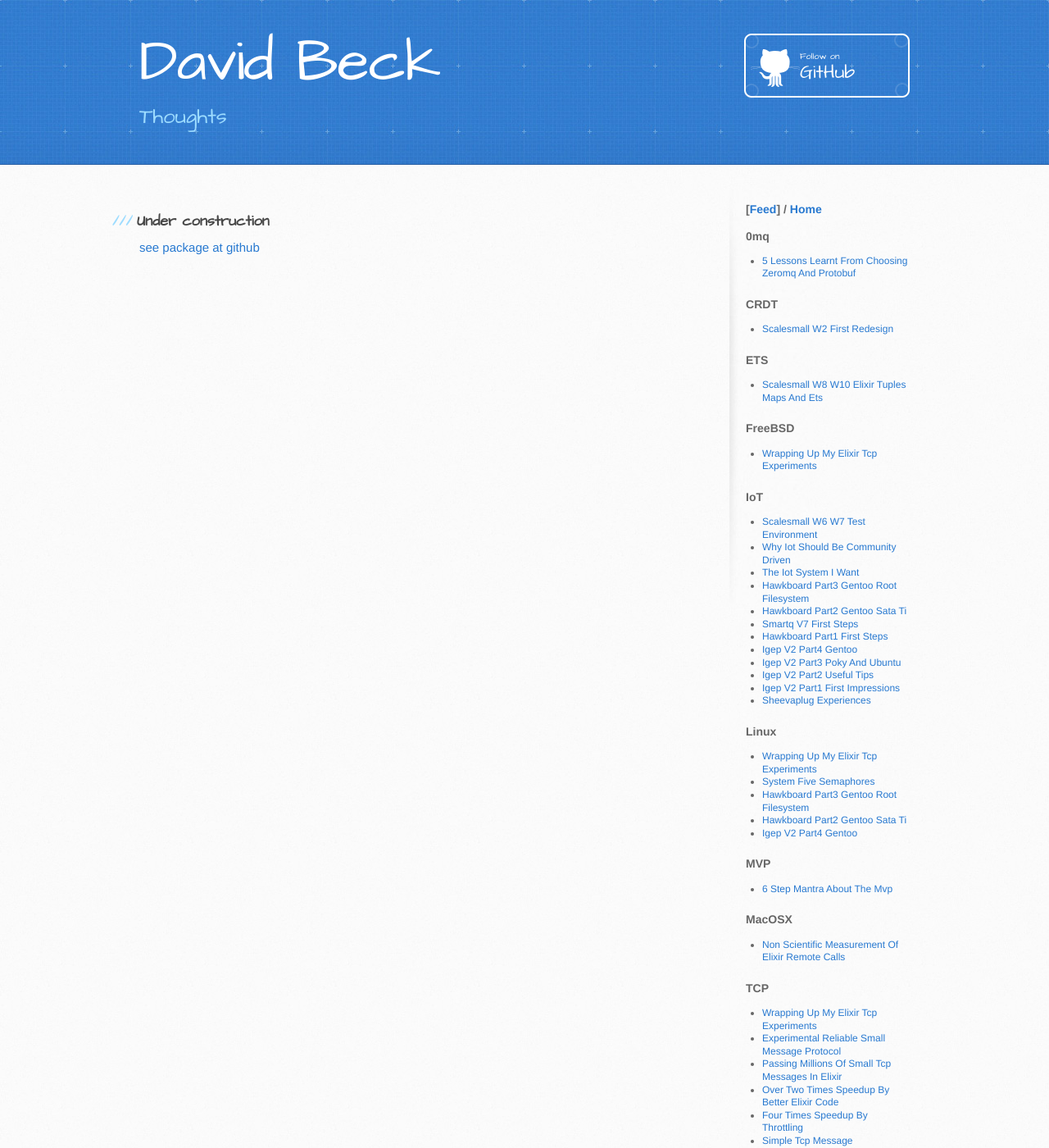
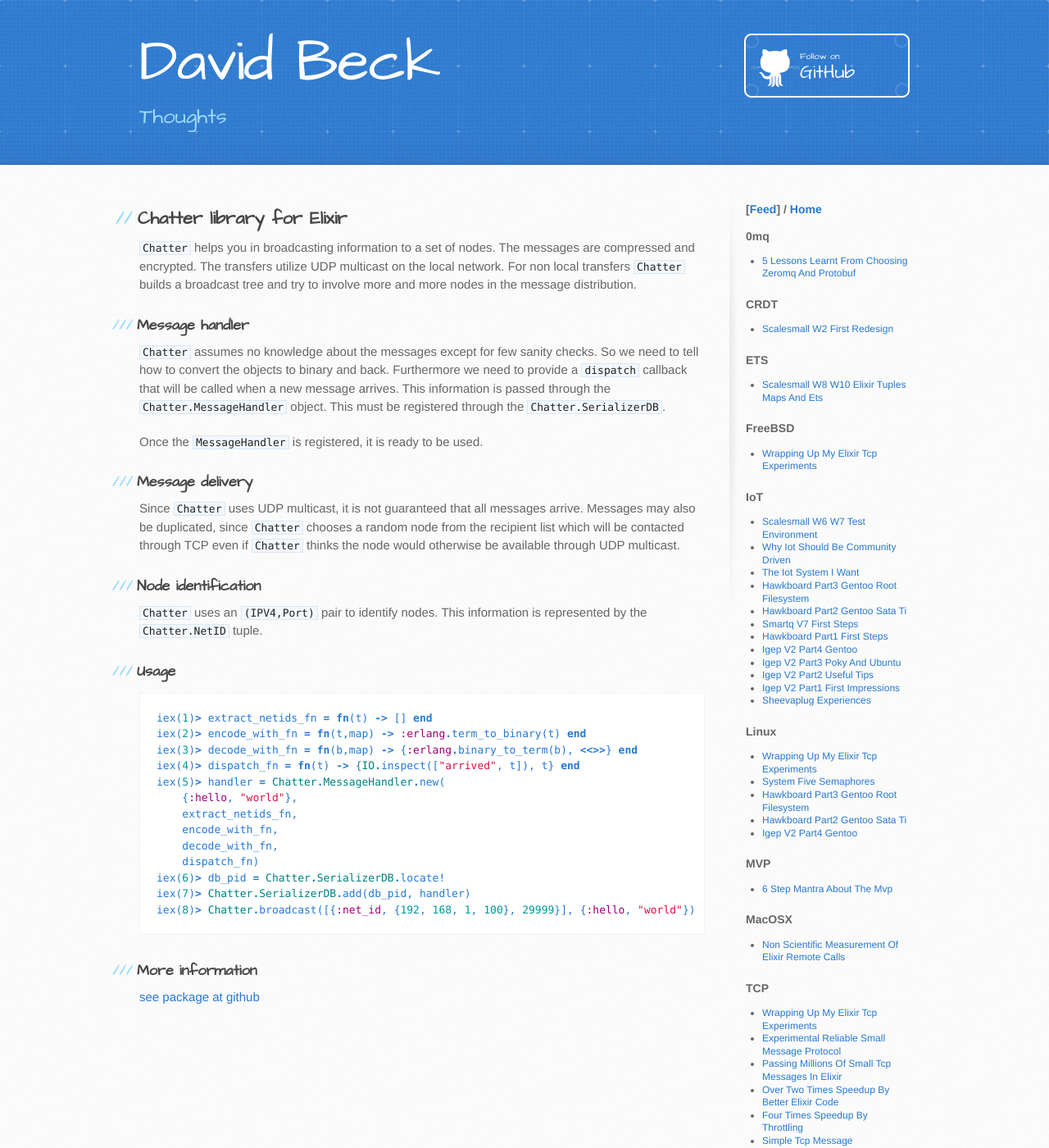
Before and after one commit to dbeck/dbeck.github.io, a Jekyll site: the page built from chatter_ex/index.markdown, in a window 1280 px wide and 1400 px high. Shown: the whole window at 82% size. Built offline with Jekyll 4.4.1, drawn with Linux system fonts in a browser that asks for light colours.

Commit message:
more Chatter information

````diff
--- a/chatter_ex/index.markdown
+++ b/chatter_ex/index.markdown
@@ -15,6 +15,42 @@ woopra: chatter_exmain
 scalesmall_subscribe: false
 ---
 
-### Under construction
+## Chatter library for Elixir
+
+`Chatter` helps you in broadcasting information to a set of nodes. The messages are compressed and encrypted. The transfers utilize UDP multicast on the local network. For non local transfers `Chatter` builds a broadcast tree and try to involve more and more nodes in the message distribution.
+
+### Message handler
+
+`Chatter` assumes no knowledge about the messages except for few sanity checks. So we need to tell how to convert the objects to binary and back. Furthermore we need to provide a `dispatch` callback that will be called when a new message arrives. This information is passed through the `Chatter.MessageHandler` object. This must be registered through the `Chatter.SerializerDB`.
+
+Once the `MessageHandler` is registered, it is ready to be used.
+
+### Message delivery
+
+Since `Chatter` uses UDP multicast, it is not guaranteed that all messages arrive. Messages may also be duplicated, since `Chatter` chooses a random node from the recipient list which will be contacted through TCP even if `Chatter` thinks the node would otherwise be available through UDP multicast.
+
+### Node identification
+
+`Chatter` uses an `(IPV4,Port)` pair to identify nodes. This information is represented by the `Chatter.NetID` tuple.
+
+### Usage
+
+```elixir
+iex(1)> extract_netids_fn = fn(t) -> [] end
+iex(2)> encode_with_fn = fn(t,map) -> :erlang.term_to_binary(t) end
+iex(3)> decode_with_fn = fn(b,map) -> {:erlang.binary_to_term(b), <<>>} end
+iex(4)> dispatch_fn = fn(t) -> {IO.inspect(["arrived", t]), t} end
+iex(5)> handler = Chatter.MessageHandler.new(
+    {:hello, "world"},
+    extract_netids_fn,
+    encode_with_fn,
+    decode_with_fn,
+    dispatch_fn)
+iex(6)> db_pid = Chatter.SerializerDB.locate!
+iex(7)> Chatter.SerializerDB.add(db_pid, handler)
+iex(8)> Chatter.broadcast([{:net_id, {192, 168, 1, 100}, 29999}], {:hello, "world"})
+```
+
+### More information
 
 [see package at github](https://github.com/dbeck/chatter_ex)
````
